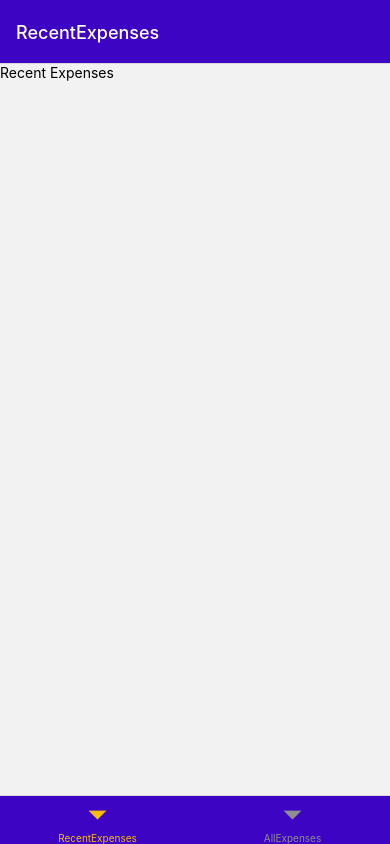
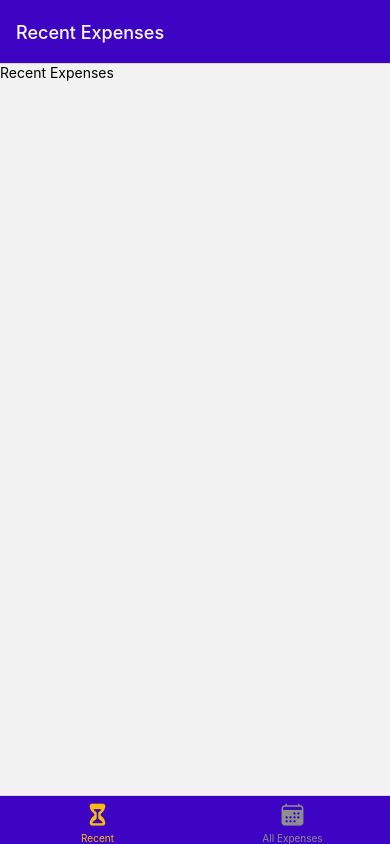
Before and after one commit to ko9x/expenses-app, a React Native app: screen / in a window 390 px wide. Built offline with nearby package versions, Linux system fonts and the light colour scheme.

Commit message:
Added some icons to the BottomTabs and a little more styling

```diff
--- a/App.js
+++ b/App.js
@@ -2,6 +2,7 @@
 import { NavigationContainer } from "@react-navigation/native";
 import { createNativeStackNavigator } from "@react-navigation/native-stack";
 import { createBottomTabNavigator } from "@react-navigation/bottom-tabs";
+import { Ionicons } from '@expo/vector-icons';
 
 import ManageExpense from "./screens/ManageExpense";
 import RecentExpenses from "./screens/RecentExpenses";
@@ -20,8 +21,16 @@
       tabBarStyle: { backgroundColor: GlobalStyles.colors.primary500 },
       tabBarActiveTintColor: GlobalStyles.colors.accent500
     }}>
-      <BottomTabs.Screen name="RecentExpenses" component={RecentExpenses} />
-      <BottomTabs.Screen name="AllExpenses" component={AllExpenses} />
+      <BottomTabs.Screen name="RecentExpenses" component={RecentExpenses} options={{
+        title: 'Recent Expenses',
+        tabBarLabel: 'Recent',
+        tabBarIcon: ({color, size}) => <Ionicons name="hourglass" size={size} color={color}/>
+      }} />
+      <BottomTabs.Screen name="AllExpenses" component={AllExpenses} options={{
+        title: 'All Expenses',
+        tabBarLabel: 'All Expenses',
+        tabBarIcon: ({color, size}) => <Ionicons name="calendar" size={size} color={color}/>
+      }} />
     </BottomTabs.Navigator>
   );
 };
```
